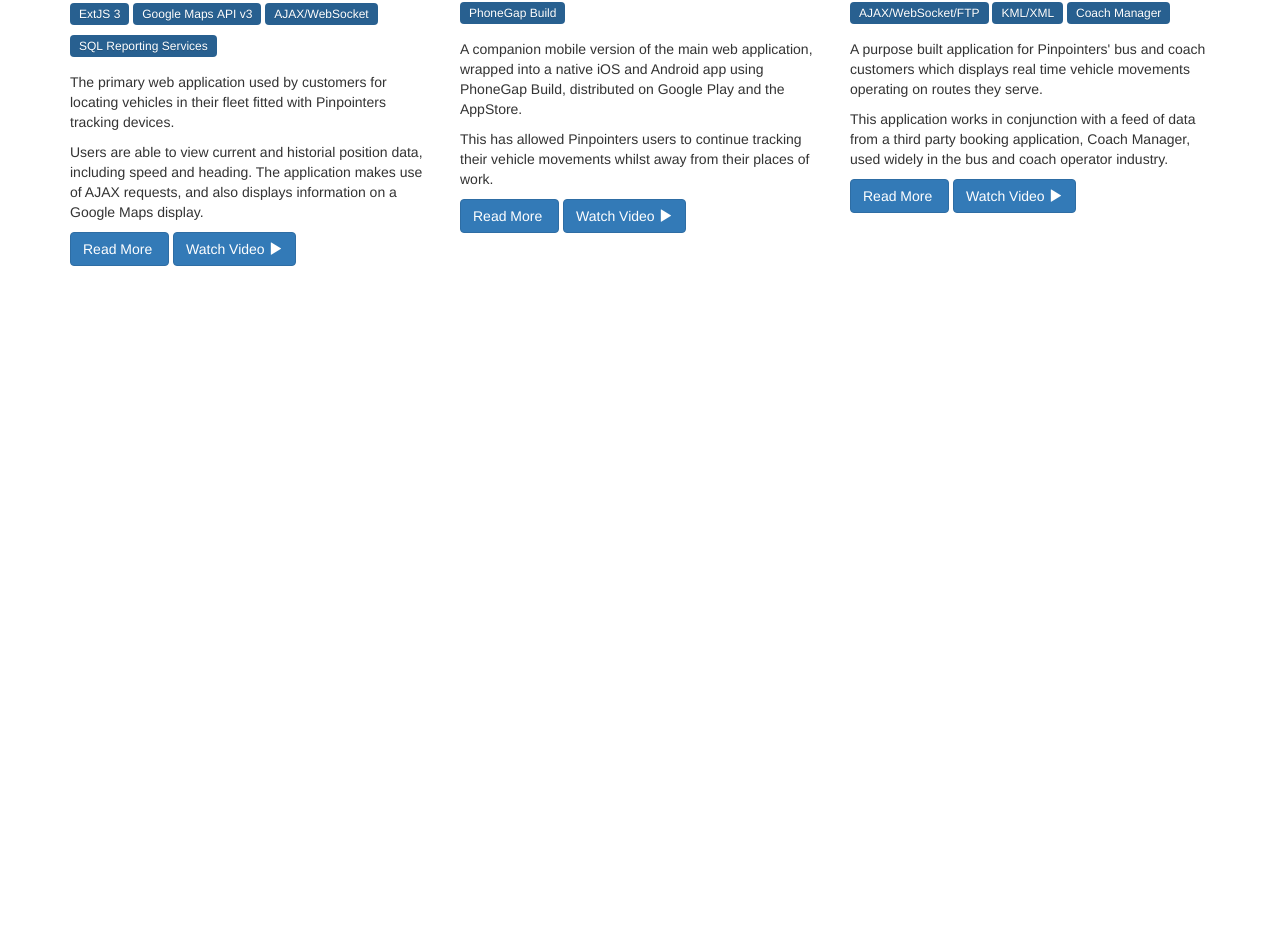
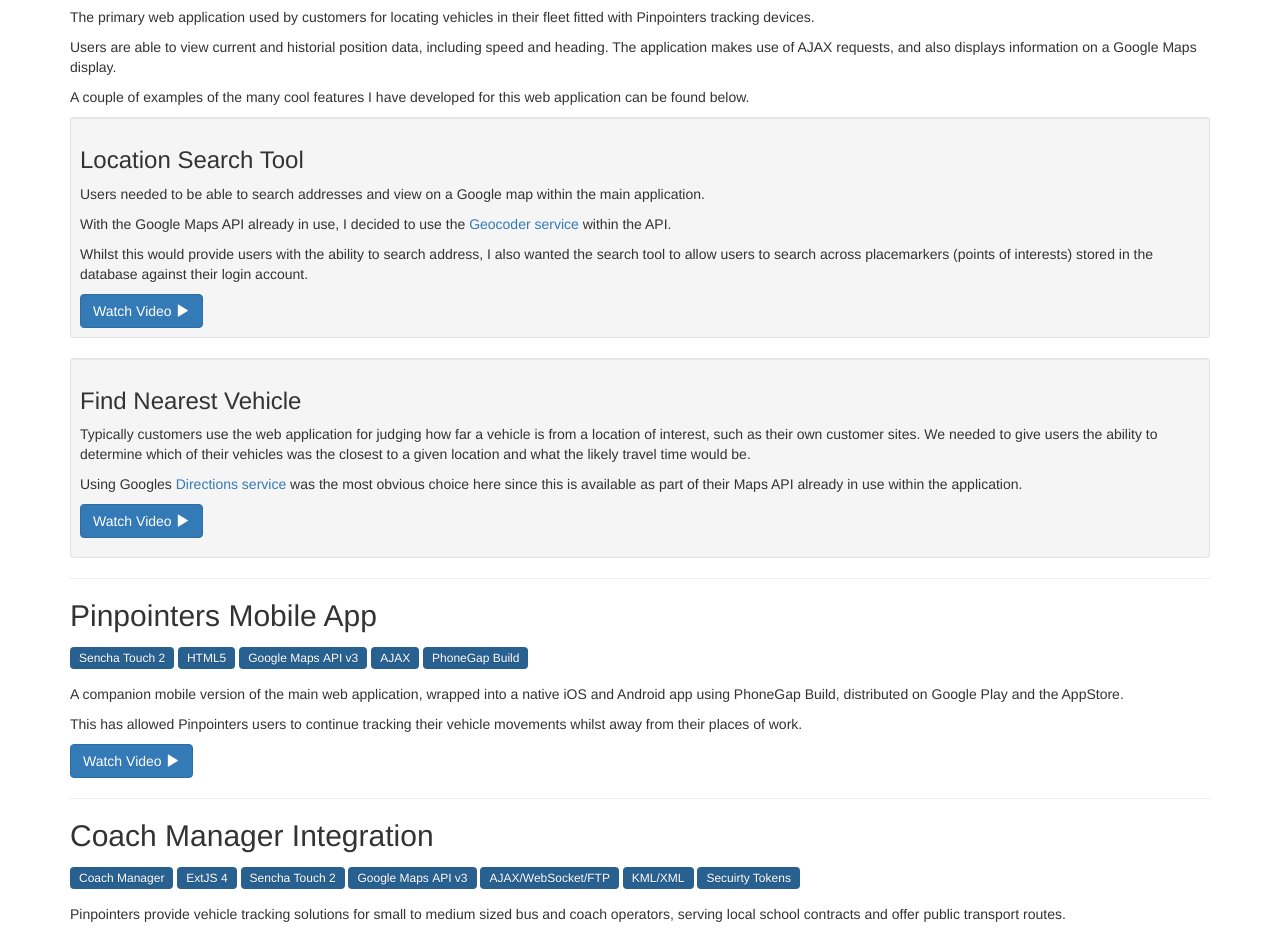
Before and after one commit to parky128/parky128.github.io, a plain HTML site: page projects.html in a window 1280 px wide. Shown: the part 418-1349 px from the top of the page. Before the commit the page ends 800 px from the top, so only its background shows below. Drawn offline with nearby package versions, Linux system fonts and the light colour scheme.

Commit message:
Revamp of personal site
Updated projects page

```diff
--- a/portfolio.css
+++ b/portfolio.css
@@ -1,6 +1,9 @@
 body  {
   padding-top: 50px;
   padding-bottom: 20px;
+}
+.homeBody {
+	background: #eee
 }
 .spacer {
 	margin-left: 0.5em;
--- a/projects.html
+++ b/projects.html
@@ -46,54 +46,79 @@
 
 	<div class="container">
       <!-- Example row of columns -->
-      <div class="row">
-        <div class="col-md-4">
+      <!--<div class="row">-->
+        <!--<div class="col-md-4">-->
           <h2>Pinpointers Web Application</h2>
 		  <ul class="tools">
 			<li>ExtJS&nbsp;3</li>
+			<li>HTML5</li>
+			<li>CSS</li>
 			<li>Google&nbsp;Maps&nbsp;API&nbsp;v3</li>
 			<li>AJAX/WebSocket</li>
 			<li>SQL&nbsp;Reporting&nbsp;Services</li>
 		</ul>
 		<p>The primary web application used by customers for locating vehicles in their fleet fitted with Pinpointers tracking devices.</p>
 		<p>Users are able to view current and historial position data, including speed and heading. The application makes use of AJAX requests, and also displays information on a Google Maps display.</p>
-		<p>
-			<a class="btn btn-primary" href="projects/webapplication.html" role="button">Read&nbsp;More&nbsp;</a>
-			<a class="btn btn-primary" href="#">Watch&nbsp;Video&nbsp;<span class="glyphicon glyphicon-play"></span></a>
-		</p>
+		<p>A couple of examples of the many cool features I have developed for this web application can be found below.</p>
+		<div class="well well-sm">
+			<h3>Location Search Tool</h3>
+			<p>Users needed to be able to search addresses and view on a Google map within the main application.</p>
+			<p>With the Google Maps API already in use, I decided to use the <a href="https://developers.google.com/maps/documentation/javascript/examples/geocoding-simple" target="_blank">Geocoder service </a>within the API.<p/>
+			<p>Whilst this would provide users with the ability to search address, I also wanted the search tool to allow users to search across placemarkers (points of interests) stored in the database against their login account.</p>
+			<a class="btn btn-primary btn-small" href="#">Watch&nbsp;Video&nbsp;<span class="glyphicon glyphicon-play"></span></a>
+		</div>
+		<div class="well well-sm">
+			<h3>Find Nearest Vehicle</h3>
+			<p>Typically customers use the web application for judging how far a vehicle is from a location of interest, such as their own customer sites. We needed to give users the ability to determine which of their vehicles was the closest to a given location and what the likely travel time would be.</p>
+			<p>Using Googles <a href="https://developers.google.com/maps/documentation/javascript/examples/directions-simple" target="_blank">Directions service </a> was the most obvious choice here since this is available as part of their Maps API already in use within the application.<p/>
+			<a class="btn btn-primary btn-small" href="#">Watch&nbsp;Video&nbsp;<span class="glyphicon glyphicon-play"></span></a>
+		</div>
 
-        </div>
-        <div class="col-md-4">
+
+		<hr>
+        <!--</div>
+        <div class="col-md-4">-->
           <h2>Pinpointers Mobile App</h2>
 		  <ul class="tools">
 			<li>Sencha&nbsp;Touch&nbsp;2</li>
+			<li>HTML5</li>
 			<li>Google&nbsp;Maps&nbsp;API&nbsp;v3</li>
 			<li>AJAX</li>
 			<li>PhoneGap&nbsp;Build</li>
 		</ul>
 		<p>A companion mobile version of the main web application, wrapped into a native iOS and Android app using PhoneGap Build, distributed on Google Play and the AppStore.</p>
 		<p>This has allowed Pinpointers users to continue tracking their vehicle movements whilst away from their places of work.</p>
-		<p>
-			<a class="btn btn-primary" href="projects/mobileapp.html" role="button">Read&nbsp;More&nbsp;</a>
-			<a class="btn btn-primary" href="#">Watch&nbsp;Video&nbsp;<span class="glyphicon glyphicon-play"></span></a>
-		</p>
-       </div>
-        <div class="col-md-4">
-          <h2>Public&nbsp;Web&nbsp;Pages</h2>
+		<a class="btn btn-primary" href="#">Watch&nbsp;Video&nbsp;<span class="glyphicon glyphicon-play"></span></a>
+		<hr>
+       <!--</div>
+        <div class="col-md-4">-->
+          <h2>Coach&nbsp;Manager&nbsp;Integration</h2>
 		  <ul class="tools">
+			<li>Coach&nbsp;Manager</li>
 			<li>ExtJS&nbsp;4</li>
 			<li>Sencha&nbsp;Touch&nbsp;2</li>
 			<li>Google&nbsp;Maps&nbsp;API&nbsp;v3</li>
 			<li>AJAX/WebSocket/FTP</li>
 			<li>KML/XML</li>
-			<li>Coach&nbsp;Manager</li>
+			<li>Secuirty Tokens</li>
 		</ul>
-          <p>A purpose built application for Pinpointers' bus and coach customers which displays real time vehicle movements operating on routes they serve.</p>
-		  <p>This application works in conjunction with a feed of data from a third party booking application, Coach Manager, used widely in the bus and coach operator industry.</p>
-          <p><a class="btn btn-primary" href="projects/publicwebpages.html" role="button">Read More&nbsp;</a>
-			<a class="btn btn-primary" href="#">Watch Video&nbsp;<span class="glyphicon glyphicon-play"></span></a></p>
-        </div>
-      </div>
+		<p>Pinpointers provide vehicle tracking solutions for small to medium sized bus and coach operators, serving local school contracts and offer public transport routes.</p>
+		<p>Many of these customers use <a href="http://www.distinctive-systems.com/products/coach_manager" target="_blank">Coach Manager</a>, a contract and private hire booking system provided by <a href="http://www.distinctive-systems.com/" target="_blank">Distinctive Systems.</a></p>
+		<div class="well well-sm">
+			<h3>Pinpointers Jobs</h3>
+			<p>Through discussions with the provider, Pinpointers have been able to receive a daily XML feed of booking information sent over FTP. Using this data, Jobs are created in the database detailing the start and stop locations, expected arrival and departure times and allocated vehicle information.</p>
+			<p>With the Coach Manager information loaded, the Pinpointers database is able to use the live tracking data for allocated vehicles across the created jobs to provide real time status updates, such as whether the vehicle is running on time or has missed an expected departure.<p/>
+			<p>Watch the video below to see how I added a Jobs view to the main Pinpointers web application to give users a consolidated view of their Coach Manager contract and private hire data alongside vehicle tracking data.</p>
+			<a class="btn btn-primary btn-small" href="#">Watch&nbsp;Video&nbsp;<span class="glyphicon glyphicon-play"></span></a>
+		</div>
+		<div class="well well-sm">
+			<h3>Public Web Pages</h3>
+			<p>Using the Coach Manager Job data discussed in the previous project example, I have developed a web application displaying allocated vehicle locations on a Google Map. Vehicles are dynamically shown and hidden whenever they start and finish operating on their allocated contracts.</p>
+			<p>I also added route overlays to the map display to display customer routes and stops visited. This was achieved using KML data, typically exported using Google MyMaps, and imported via the Google Maps API.<p/>
+			<a class="btn btn-primary btn-small" href="#">Watch&nbsp;Video&nbsp;<span class="glyphicon glyphicon-play"></span></a>
+		</div>
+        <!--</div>-->
+      <!--</div>-->
 
 
 
```
Also changed, not shown: github.html (+1 -1 lines), index.html (+7 -6 lines).
